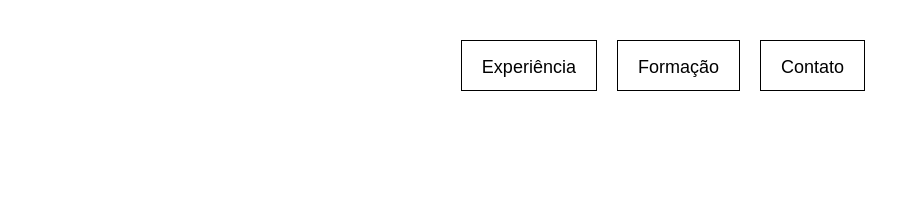
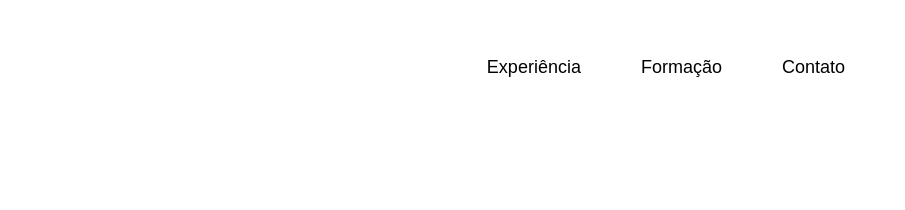
Before and after one commit to danieldornas/danieldornas.github.io, a plain HTML site: page index.html in a window 1280 px wide. Shown: the top 210 px of the page, 375-1280 px from the left. Drawn offline with Linux system fonts and the light colour scheme.

Commit message:
site-completo

```diff
--- a/css/footer.css
+++ b/css/footer.css
@@ -29,6 +29,11 @@
 .footer-contato li a {
   color: #fff;
   text-decoration: none;
+  font-size: 1.5rem;
+}
+
+.footer-contato li a:hover {
+  color: #8bfba3;
 }
 
 .footer-copy {
--- a/css/header.css
+++ b/css/header.css
@@ -22,13 +22,29 @@
   text-decoration: none;
   color: #000;
   display: block;
-  background-color: #fff;
-  border: 1px solid #000;
+  align-items: center;
 }
 
-.header-menu a:hover {
-  color: #fff;
-  background-color: #000;
+.header-menu a::after {
+  content: "";
+  position: absolute;
+  width: 0px;
+  height: 2px;
+  background-color: #3bded7;
+  bottom: 10px;
+  left: 0;
+  transition: width 0.3s ease;
+}
+
+.header-menu a::after {
+  content: "";
+  display: block;
+  height: 2px;
+  width: 0px;
+  margin-top: 4px;
+  position: absolute;
+  background: rgb(139, 251, 163);
+  transition: all 0.3s ease 0s;
 }
 
 @media (max-width: 800px) {
--- a/index.html
+++ b/index.html
@@ -118,10 +118,10 @@
         <div class="footer-container">
             <p class="footer-texto">Estou disponível para novos projetos no momento. Entre em contato comigo e marcamos uma conversa 👋</p>
             <ul class="footer-contato">
-                <li><a href="mailto:daniel.melodornas@gmail.com">daniel.melodornas@gmail.com</li>
-                <li><a href="https://wa.me/5524981254849">+55 24 98125-4849</li>
-                <li><a href="https://www.instagram.com/estudiodesigneo">Instagram</a></li>
-                <li><a href="https://www.behance.net/danieldornas">Behance</a></li>
+                <li><a href="mailto:daniel.melodornas@gmail.com" target="_blank">daniel.melodornas@gmail.com</li>
+                <li><a href="https://wa.me/5524981254849" target="_blank">+55 24 98125-4849</li>
+                <li><a href="https://www.instagram.com/estudiodesigneo" target="_blank">Instagram</a></li>
+                <li><a href="https://www.behance.net/danieldornas target=" _blank"">Behance</a></li>
             </ul>
             <p class="footer-copy">Daniel M. Dornas. Alguns direitos reservados.</p>
         </div>
```
